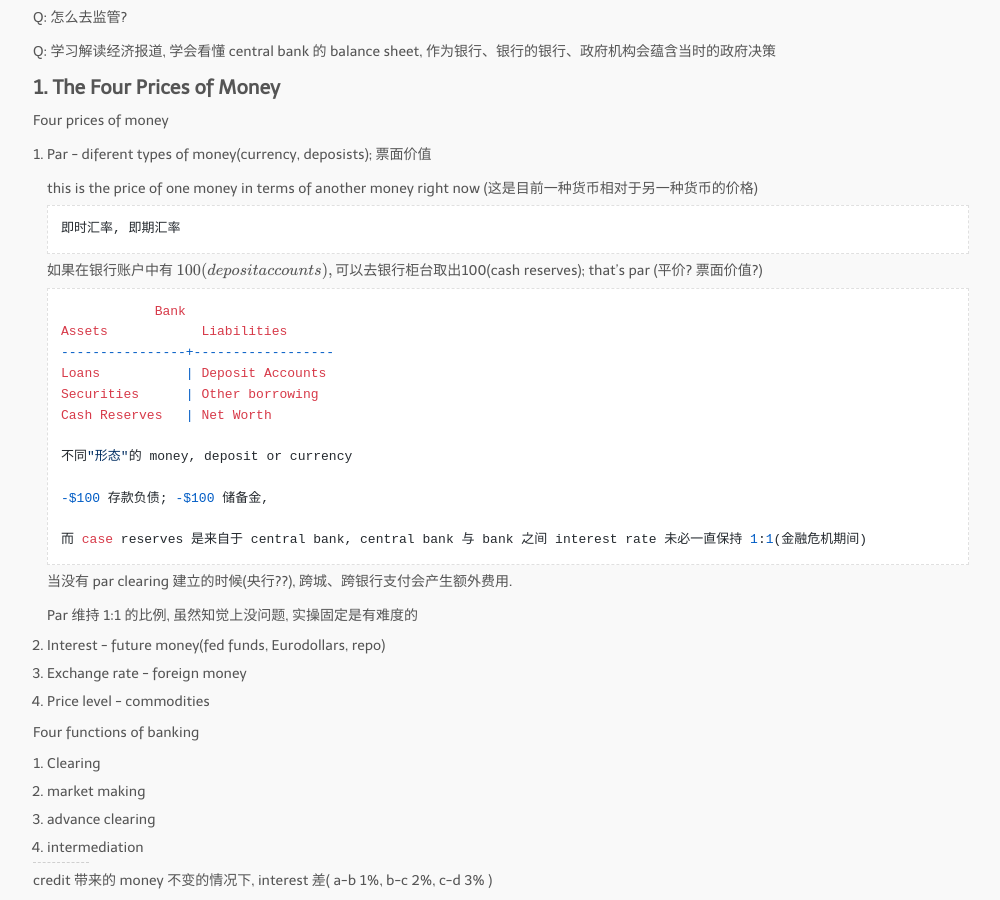
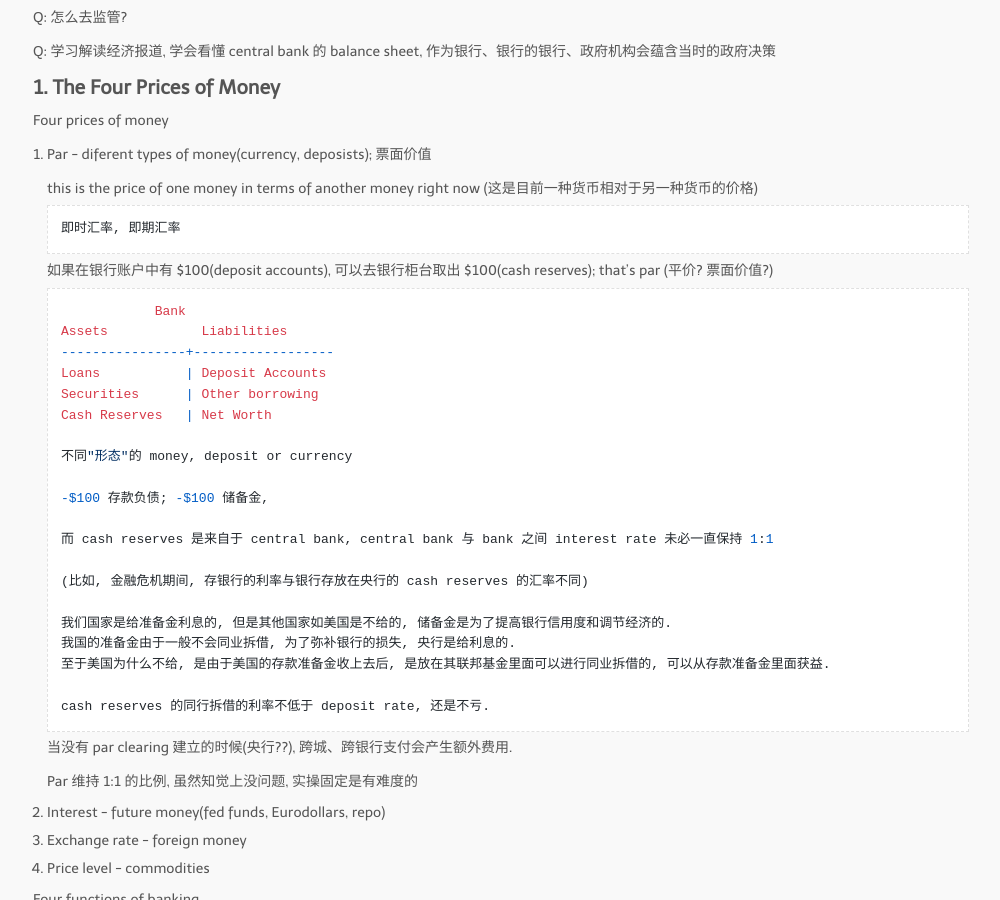
Before and after one commit to jung-research/cn-note, a Jekyll site: the page built from _posts/2023-09-13-money_and_banking__perry_mehrling_1.md, in a window 1280 px wide and 900 px high, scrolled down 808 px. Shown: the whole window, without its empty margins (132-1132 px from the left). Built offline with Jekyll 4.4.1, drawn with Linux system fonts in a browser that asks for light colours; nearby versions of some CDN libraries; some web fonts are replaced; formulas are drawn with MathJax 3; comment, search, counter and statistics services are not loaded; some of the changed text lies outside the part shown.

Commit message:
bank pm 1

```diff
--- a/_layouts/default.html
+++ b/_layouts/default.html
@@ -19,7 +19,8 @@
       MathJax.Hub.Config({
         jax: ["input/TeX", "output/HTML-CSS"],
         tex2jax: {
-          inlineMath: [ ['$', '$'], ["\\(", "\\)"] ],
+          // inlineMath: [ ['$', '$'], ["\\(", "\\)"] ],
+          inlineMath: [ ["\\(", "\\)"] ],
           displayMath: [ ['$$', '$$'], ["\\[", "\\]"] ],
           processEscapes: true,
           skipTags: ['script', 'noscript', 'style', 'textarea', 'pre', 'code']
--- a/_posts/2023-09-13-money_and_banking__perry_mehrling_1.md
+++ b/_posts/2023-09-13-money_and_banking__perry_mehrling_1.md
@@ -67,7 +67,15 @@ Four prices of money
 
         -$100 存款负债; -$100 储备金,
 
-        而 case reserves 是来自于 central bank, central bank 与 bank 之间 interest rate 未必一直保持 1:1(金融危机期间)
+        而 cash reserves 是来自于 central bank, central bank 与 bank 之间 interest rate 未必一直保持 1:1
+
+        (比如, 金融危机期间, 存银行的利率与银行存放在央行的 cash reserves 的汇率不同)
+
+        我们国家是给准备金利息的, 但是其他国家如美国是不给的, 储备金是为了提高银行信用度和调节经济的.
+        我国的准备金由于一般不会同业拆借, 为了弥补银行的损失, 央行是给利息的.
+        至于美国为什么不给, 是由于美国的存款准备金收上去后, 是放在其联邦基金里面可以进行同业拆借的, 可以从存款准备金里面获益.
+
+        cash reserves 的同行拆借的利率不低于 deposit rate, 还是不亏.
 
 
     当没有 par clearing 建立的时候(央行??), 跨城、跨银行支付会产生额外费用.
@@ -93,6 +101,8 @@ credit 带来的 money 不变的情况下, interest 差(  a-b 1%, b-c 2%, c-d 3%
 
 (储蓄 - 储备金 ~ 贷款 + credit 风险; 贷款利息 > 储蓄利息)
 
+
+
 ---
 
 [^1]: 经典理论, 研究方法(论)
```
Also changed, not shown: other parts of _posts/2023-09-13-money_and_banking__perry_mehrling_1.md (+1 -1 lines).
